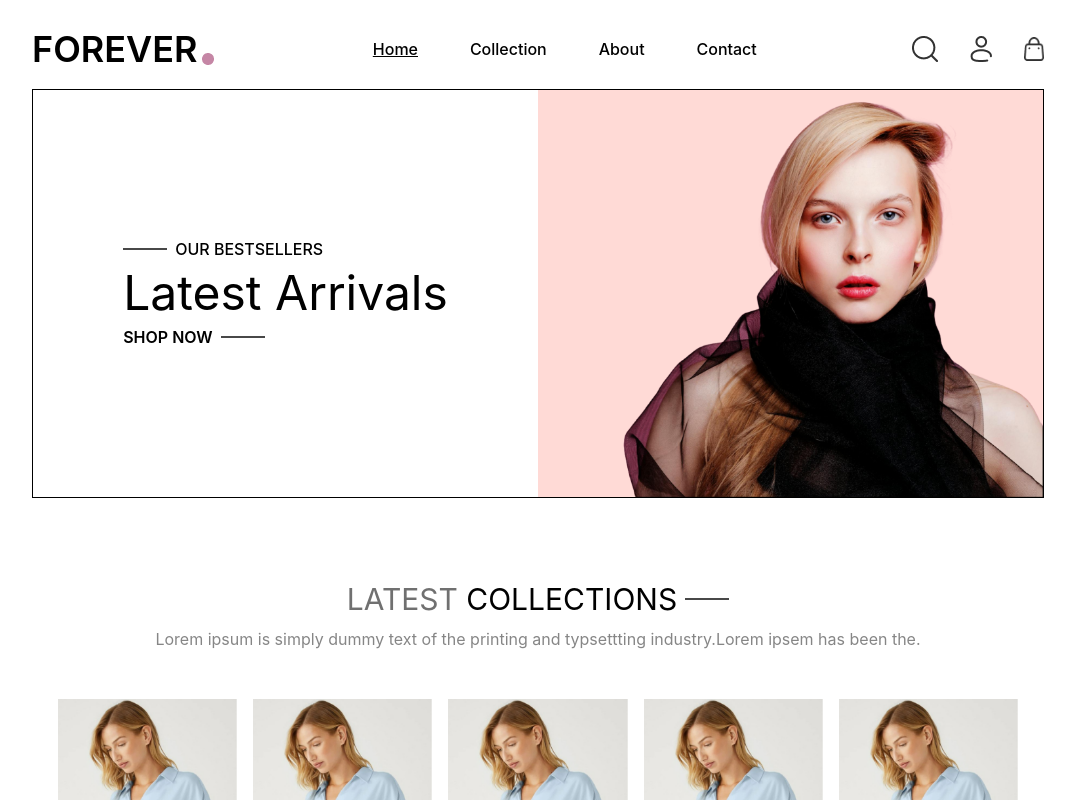
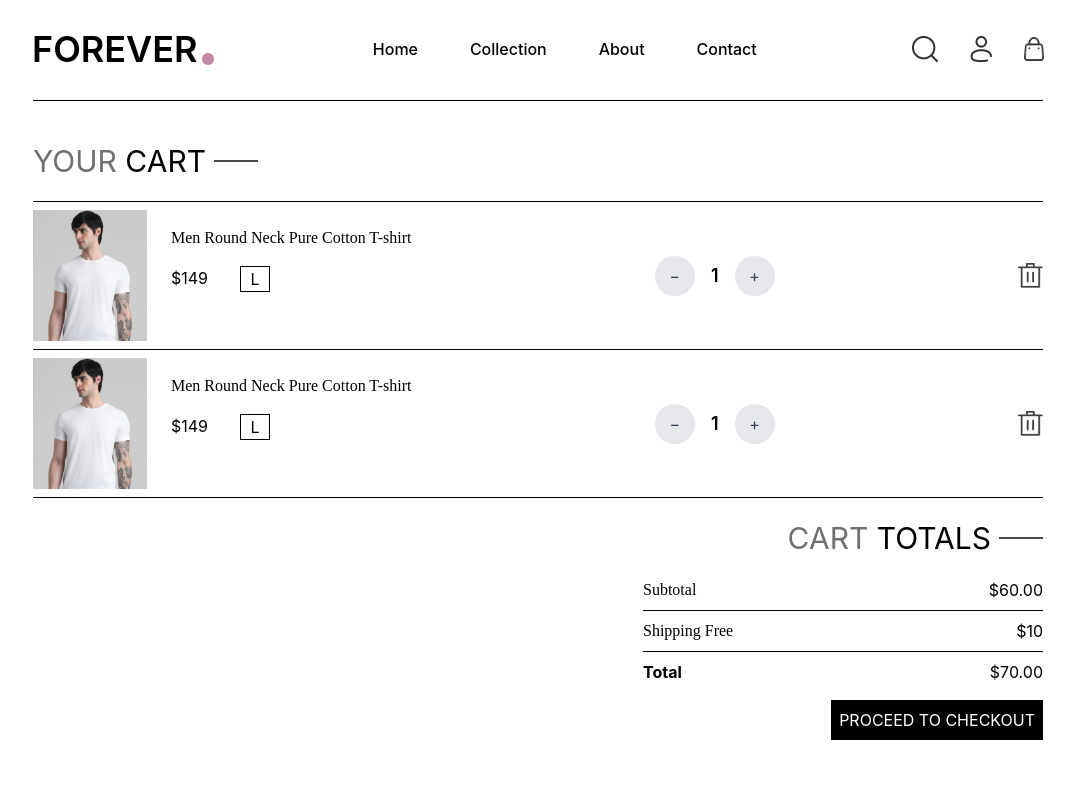
Before and after one commit to Ansiya-N/React-Ecommerce-Project, a React (Create React App) app in the folder frontend/: page /cart in a window 1280 px wide. Before the commit this address led to /home. Shown: the top 800 px of the page, without its empty margins (102-1177 px from the left). Built offline with nearby package versions, Linux system fonts and the light colour scheme; the HTML template or start-up script is replaced by a standard one.

Commit message:
new pages created
signup page set within login page and cart page ui created

```diff
--- a/frontend/src/App.js
+++ b/frontend/src/App.js
@@ -7,7 +7,8 @@ import Footer from './Components/Footer/Footer';
 import About  from './Pages/About';
 import Contact from "./Pages/Contact"
 import Collection from './Pages/Collection';
-import Login from "./Pages/Login"
+import Login from "./Pages/Login";
+import Cart from './Pages/Cart';
 
 function App() {
 
@@ -28,7 +29,7 @@ function App() {
       <Route path="/contact" element={<Contact/>}/>
       <Route path="/collection" element={<Collection/>}/>
       <Route path="/login" element={<Login/>}/>
-
+      <Route path="/cart" element={<Cart/>}/>
 
 
     </Routes>
--- a/frontend/src/Components/Header/Header.js
+++ b/frontend/src/Components/Header/Header.js
@@ -75,7 +75,7 @@ value:"/home"
             <img src={searchIcon}  alt="img"></img>
         <NavLink to="/login"><img src={profileIcon} alt="img"></img></NavLink>
 
-            <img src={vectorIcon} alt="img" className='w-5 h-6 border-2 '></img>
+        <NavLink to="/cart"> <img src={vectorIcon} alt="img" className='w-5 h-6 border-2 '></img></NavLink>
 
 
            </div>
--- /dev/null
+++ b/frontend/src/Pages/Cart.js
@@ -0,0 +1,151 @@
+import React from 'react'
+import borderLine from "../Assets/Rectangle 3605.png";
+import product from "../Assets/Rectangle 3635.png";
+import delicon from "../Assets/bin_icon.png"
+function Cart() {
+  return (
+    <div className='pt-10 mt-[31px] border-t-[0.5px] border-solid border-[ #ADADAD] ml-[135px] mr-[135px]  ' >
+ <div className='flex  items-center  mb-5'>
+
+      <h1 className='font bold text-3xl leading-10 '>
+   <span className="text-[#707070]">YOUR </span>
+     <span className="text-[ #171717]
+   ">CART </span>
+     </h1>
+   <img src={borderLine} alt="img" className=' h-0.5 ml-2  '></img>
+
+   </div>
+   <div className=' flex flex-col '>
+         <div className='border-t-[0.5px]  border-solid border-[ #ADADAD] py-2 flex '>
+         <img src={product} alt="img" ></img>
+         <div className='flex   justify-between w-full '>
+         <div className='flex flex-col ml-6 mt-4 '>
+             <h1 className='font-medium'style={{fontFamily:"Outfit"}}>Men Round Neck Pure Cotton T-shirt</h1>
+             <div className='flex mt-4'>
+             <h1>$149</h1>
+             <button className='ml-8 bg- #DFDFDF] w-[30px]  border border-solid border-black'>L</button>
+             </div>
+         </div>
+
+
+         <div className="flex items-center space-x-4 justify-center  ">
+      {/* Decrease Button */}
+      <button
+
+        className="w-10 h-10 flex items-center justify-center bg-gray-200 text-gray-700 rounded-full hover:bg-gray-300"
+      >
+        −
+      </button>
+
+      {/* Quantity Display */}
+      <div className=" flex items-center justify-center border border-gray-300 text-lg font-semibold rounded-md">
+       1
+      </div>
+
+      {/* Increase Button */}
+      <button
+
+        className="w-10 h-10 flex items-center justify-center bg-gray-200 text-gray-700 rounded-full hover:bg-gray-300"
+      >
+        +
+      </button>
+
+         </div>
+         <div className='flex items-center'>
+           <img className="w-[25px] h-[25px] " src={delicon} alt="img"></img>
+         </div>
+         </div>
+         </div>
+
+   </div>
+   <div className=' border-b-[0.5px] border-solid border-[ #ADADAD]'>
+
+
+<div className=' flex flex-col '>
+      <div className='border-t-[0.5px]  border-solid border-[ #ADADAD] py-2 flex '>
+      <img src={product} alt="img" ></img>
+      <div className='flex   justify-between w-full '>
+      <div className='flex flex-col ml-6 mt-4 '>
+          <h1 className='font-medium text-2-xl'style={{fontFamily:"Outfit"}}>Men Round Neck Pure Cotton T-shirt</h1>
+          <div className='flex mt-4'>
+          <h1>$149</h1>
+          <button className='ml-8 bg- #DFDFDF] w-[30px]  border border-solid border-black'>L</button>
+          </div>
+      </div>
+
+
+      <div className="flex items-center space-x-4 justify-center  ">
+   {/* Decrease Button */}
+   <button
+
+     className="w-10 h-10 flex items-center justify-center bg-gray-200 text-gray-700 rounded-full hover:bg-gray-300"
+   >
+     −
+   </button>
+
+   {/* Quantity Display */}
+   <div className=" flex items-center justify-center border border-gray-300 text-lg font-semibold rounded-md">
+    1
+   </div>
+
+   {/* Increase Button */}
+   <button
+
+     className="w-10 h-10 flex items-center justify-center bg-gray-200 text-gray-700 rounded-full hover:bg-gray-300"
+   >
+     +
+   </button>
+
+      </div>
+      <div className='flex items-center'>
+        <img className="w-[25px] h-[25px] " src={delicon} alt="img"></img>
+      </div>
+      </div>
+      </div>
+
+</div>
+</div>
+
+
+
+
+
+
+ <div className='flex  items-center  mt-5 justify-end'>
+
+   <h1 className='font bold text-3xl leading-10 '>
+<span className="text-[#707070]">CART </span>
+  <span className="text-[ #171717]
+">TOTALS </span>
+  </h1>
+<img src={borderLine} alt="img" className=' h-0.5 ml-2  '></img>
+
+
+
+ </div>
+<div className='flex justify-end mt-5'>
+<div className='w-[400px] '>
+<div className='flex justify-between border-b-[0.5px] border-solid border-[ #ADADAD] pb-2 '>
+<h1  style={{fontFamily:"Outfit"}}>Subtotal</h1>
+<h1>$60.00</h1>
+</div>
+<div className='flex justify-between border-b-[0.5px] border-solid border-[ #ADADAD] pb-2 pt-2'>
+<h1 style={{fontFamily:"Outfit"}}>Shipping Free</h1>
+<h1>$10</h1>
+</div>
+<div className='flex justify-between  pb-2 pt-2'>
+<h1 className='font-bold'>Total</h1>
+<h1>$70.00</h1>
+</div>
+<div className='flex justify-end'>
+<button className='bg-black text-white px-2 py-2 mt-2 '>   PROCEED TO CHECKOUT</button>
+
+</div>
+ </div>
+</div>
+
+ </div>
+  )
+}
+
+export default Cart
--- a/frontend/src/Pages/Login.js
+++ b/frontend/src/Pages/Login.js
@@ -1,28 +1,36 @@
-import React from 'react'
+import React, { useState } from 'react'
 import borderLine from "../Assets/Rectangle 3605.png";
 import { NavLink } from 'react-router-dom';
 import SubmitForm from '../Components/SubmitForm/SubmitForm';
 function Login() {
+  const[login,isLogin] = useState(false)
   return (
     <div className='pt-20  mt-[31px] border-t-[0.5px] border-solid border-[ #ADADAD] ml-[135px] mr-[135px]   '>
 <div className='flex  items-center justify-center mb-10'>
 
      <h1 className='font bold text-3xl leading-10 text-4xl'style={{fontFamily:"Prata"}}>
 
-  Login
+ {login?"Sign Up":"Login"}
     </h1>
   <img src={borderLine} alt="img" className=' h-0.5 ml-2  '></img>
 
   </div>
 
   <form className='flex flex-col items-center space-y-2 '>
+  {login && (
+    <input
+      className='border-[1px] pl-4 border-solid border-black w-[500px] h-[54px]'
+      placeholder='Name'
+    />
+  )}
+
     <input className='border-[1px] pl-4 border-solid border-black w-[500px] h-[54px] 'placeholder='Email'></input>
     <input className='border-[1px] pl-4 border-solid border-black w-[500px] h-[54px] 'placeholder='Password'></input>
-  <div className='flex space-x-60 'style={{fontFamily:"Outfit"}}>
-  <NavLink to="/" >Forgot your password?</NavLink>
-  <NavLink to="/">Create account</NavLink>
+  <div className='flex justify-between w-[500px] 'style={{fontFamily:"Outfit"}}>
+  <NavLink to="/" >Forgot your password</NavLink>
+  <NavLink onClick={()=>isLogin(!login)}>{login?"Login Here":"Create account"}</NavLink>
   </div>
-  <button className='bg-black text-white w-[150px] h-[50px] '>Sign in</button>
+  <button className='bg-black text-white w-[150px] h-[50px] '>{login?"Create":"Sign in"}</button>
   </form>
 
 <div className='mt-[350px] '>
```
Also changed, not shown: frontend/src/Assets/Rectangle 3635.png (added), frontend/src/Assets/bin_icon.png (added).
